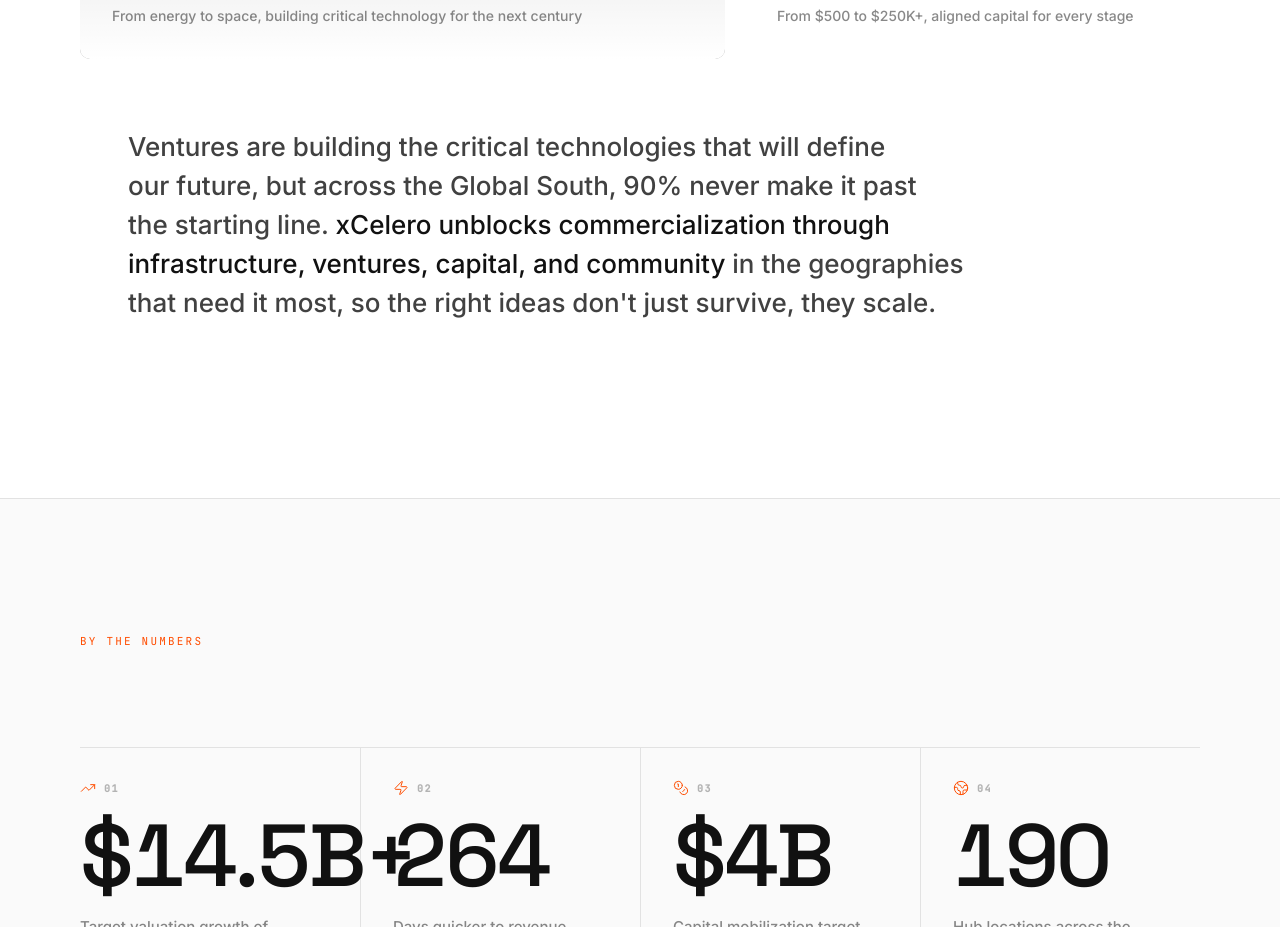
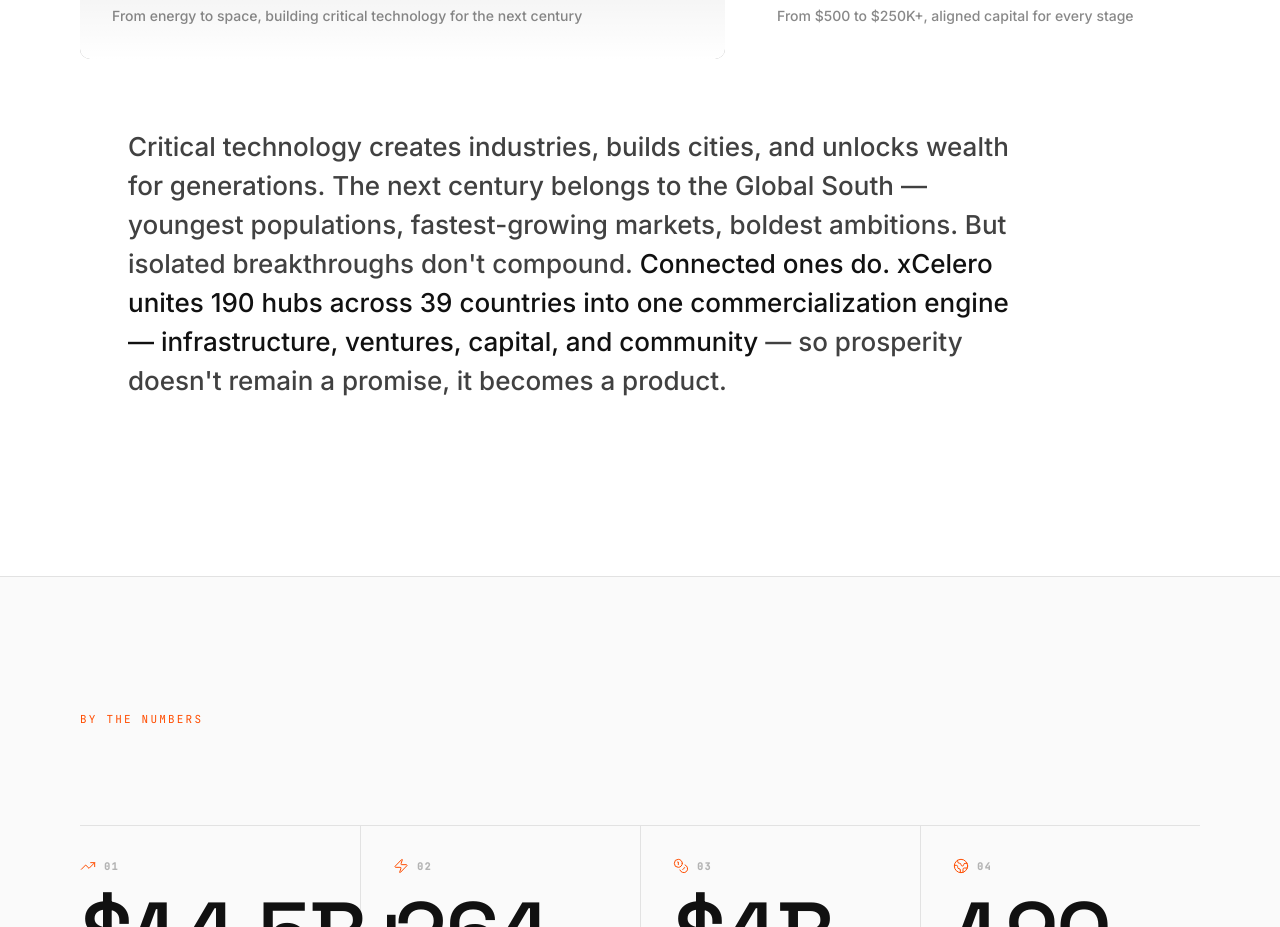
Before and after one commit to Questy708/celero, a Next.js app: page / in a window 1280 px wide. Shown: the part 1900-2827 px from the top of the page. Built offline with nearby package versions, Linux system fonts and the light colour scheme; grey boxes are pictures that could not be loaded.

Commit message:
d266bf58-9f19-4b87-8662-578214b724bd

```diff
--- a/src/artemis/pages/Home.tsx
+++ b/src/artemis/pages/Home.tsx
@@ -375,11 +375,11 @@
           >
             <div className="bento-card p-8 md:p-12 rounded-lg grain">
               <p className="text-[18px] sm:text-[22px] md:text-[26px] leading-[1.5] font-medium text-[#111111]/80 text-balance max-w-4xl">
-                Ventures are building the critical technologies that will define our future, but across the Global South, 90% never make it past the starting line.{" "}
+                Critical technology creates industries, builds cities, and unlocks wealth for generations. The next century belongs to the Global South — youngest populations, fastest-growing markets, boldest ambitions. But isolated breakthroughs don&apos;t compound.{" "}
                 <span className="text-[#111111]">
-                  xCelero unblocks commercialization through infrastructure, ventures, capital, and community
+                  Connected ones do. xCelero unites 190 hubs across 39 countries into one commercialization engine — infrastructure, ventures, capital, and community
                 </span>{" "}
-                in the geographies that need it most, so the right ideas don&apos;t just survive, they scale.
+                — so prosperity doesn&apos;t remain a promise, it becomes a product.
               </p>
             </div>
           </motion.div>
```
